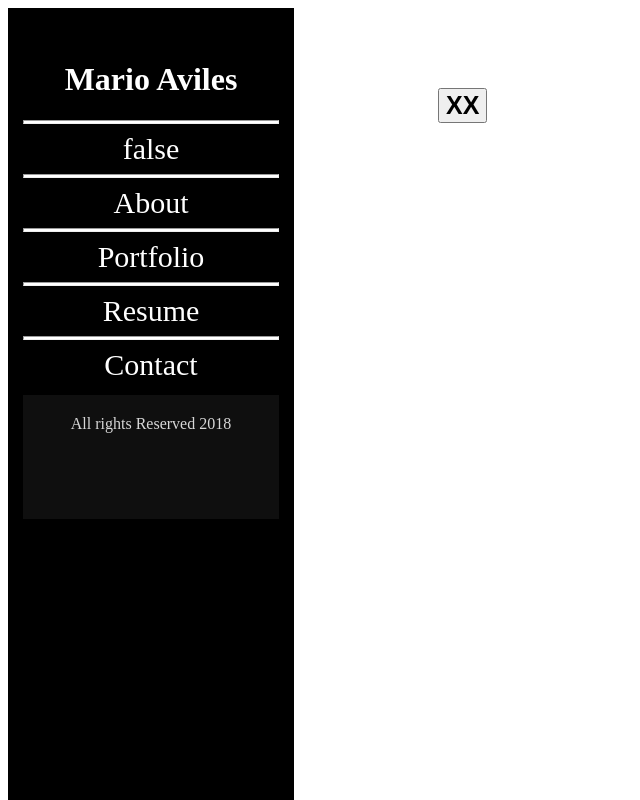
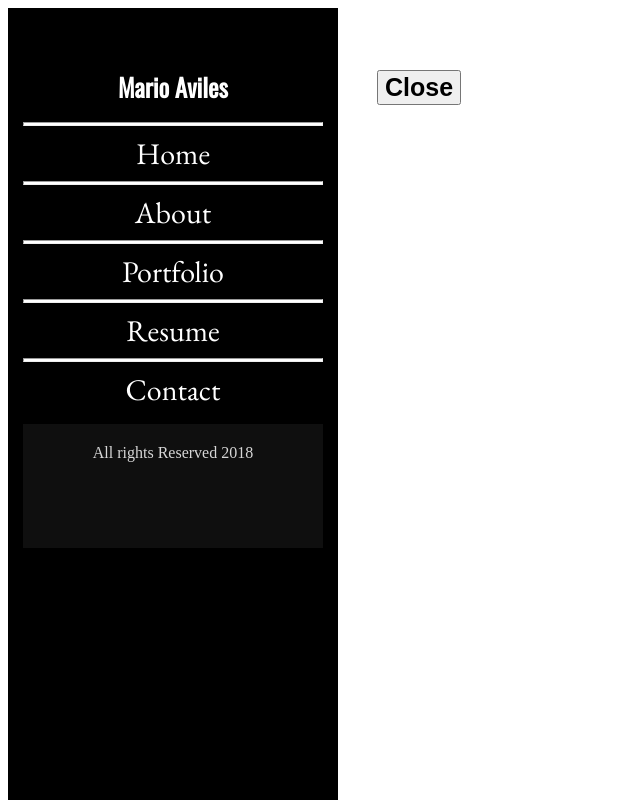
Before and after one commit to marioAv/Portfolio, an Angular app: page / in a window 1280 px wide. Shown: the whole page, without its empty margins (0-640 px from the left). Built offline with nearby package versions, Linux system fonts and the light colour scheme.

Commit message:
Side bar style and animations were added

```diff
--- a/src/app/app.module.ts
+++ b/src/app/app.module.ts
@@ -5,6 +5,7 @@ import { AppRoutingModule } from './app-routing.module';
 import { AppComponent } from './app.component';
 import { HomeComponent } from './home/home.component';
 import { SideBarComponent } from './side-bar/side-bar.component';
+import { BrowserAnimationsModule } from '@angular/platform-browser/animations';
 
 @NgModule({
   declarations: [
@@ -14,7 +15,8 @@ import { SideBarComponent } from './side-bar/side-bar.component';
   ],
   imports: [
     BrowserModule,
-    AppRoutingModule
+    AppRoutingModule,
+    BrowserAnimationsModule
   ],
   providers: [],
   bootstrap: [AppComponent]
--- a/src/app/home/home.component.scss
+++ b/src/app/home/home.component.scss
@@ -1,3 +1,4 @@
+@import "../../assets/styles/shared-styles.scss";
 
 .home-container{
     background-image:url("https://images.pexels.com/photos/34676/pexels-photo.jpg");
@@ -15,11 +16,12 @@
    font-size:100px;
    text-align:right;
    position:relative;
-   top:35%
+   top:35%;
+   font-family:$primaryFont;
 }
 
 .home-container .occupation{
-    background-color:#FEDE59;
+    background-color:$secondaryColor;
     position:relative;
     top:35%
 }
@@ -28,4 +30,5 @@
     text-align:right;
     margin-left:0px;
     font-size:33px;
+    font-family:$secondaryFont;
 }
--- a/src/app/side-bar/side-bar.component.html
+++ b/src/app/side-bar/side-bar.component.html
@@ -1,9 +1,10 @@
-<div id="nav-container" >
-  <button class="hamb" (click)="showSidebar()">XX</button>
-  <ng-container *ngIf="!showMenu">
+<button class="hamb" [@buttonAnimation]="position"  (click)="showSidebar()">{{message}}</button>
+
+<div id="nav-container" *ngIf="!showMenu" [@enterAnimation] >
+  <ng-container>
   <h1>Mario Aviles</h1>
   <hr>
-    <a routerLink="/home">{{showMenu}}</a>
+    <a routerLink="/home">Home</a>
     <hr>
     <a routerLink="/about"> About</a>
     <hr>
--- a/src/app/side-bar/side-bar.component.scss
+++ b/src/app/side-bar/side-bar.component.scss
@@ -1,17 +1,23 @@
+@import "../../assets/styles/shared-styles.scss";
+
 
 #nav-container{
-    background-color:black;
+    background-color:$primaryColor;
     color:white;
     padding:15px;
     position:fixed;
-    width:20%;
+    width:300px;
     height: 105vh;
     z-index:2;
+
+    a{
+    font-family: $secondaryFont;
+    }
 }
 .hamb{
-    position: absolute;
-    left: 430px;
-    top:80px;
+    position: fixed;
+    left: 377px;
+    top:70px;
 
     font-size:25px;
     color:black;
@@ -26,6 +32,8 @@ hr{
 #nav-container h1{
     margin-top:15%;
     text-align: center;
+    font-family: $primaryFont;
+    font-size:25px;
 }
 
 #nav-container a{
@@ -37,7 +45,9 @@ hr{
 
 }
 #nav-container a:hover{
-    color:#FEDE59;
+    background-color:$secondaryColor;
+    color:black;
+    border-radius:5px;
 }
 
 .copyright-container{
--- a/src/app/side-bar/side-bar.component.ts
+++ b/src/app/side-bar/side-bar.component.ts
@@ -1,15 +1,54 @@
 import { Component, OnInit } from '@angular/core';
+import { trigger, style, animate, transition,state } from '@angular/animations';
 
 @Component({
   selector: 'app-side-bar',
   templateUrl: './side-bar.component.html',
-  styleUrls: ['./side-bar.component.scss']
+  styleUrls: ['./side-bar.component.scss'],
+  animations: [
+    trigger(
+      'enterAnimation', [
+        transition(':leave', [
+          style({transform: 'translateX(0)', opacity: 1}),
+          animate('350ms', style({transform: 'translateX(-300px)', opacity: 0}))
+        ]),
+        transition(':enter', [
+          style({transform: 'translateX(-300px)', opacity: 0}),
+          animate('350ms', style({transform: 'translateX(0)', opacity: 1}))
+        ]),
+      ]
+    ),
+
+    trigger(
+      'buttonAnimation', [
+        state('initial',
+          style({
+              left: '377px'
+          })
+        ),
+        state('final',
+          style({
+              left: '7px'
+            }),
+        ),
+        transition('initial=>final', animate('400ms')),
+        transition('final=>initial', animate('400ms'))
+      ]
+    )
+
+
+
+  ],
 })
 export class SideBarComponent{
   showMenu:boolean=false;
+  message:string= "Close";
+  position:string="initial"
 
 
   showSidebar(){
     this.showMenu = !this.showMenu;
+    this.message = "Open";
+    this.position = this.position === 'initial' ? 'final' : 'initial';
   }
 }
--- a/src/assets/styles/shared-styles.scss
+++ b/src/assets/styles/shared-styles.scss
@@ -1,8 +1,12 @@
-// #primaryFont:
-// #secondaryFont:
+@import url('https://fonts.googleapis.com/css?family=Oswald&display=swap');
+@import url('https://fonts.googleapis.com/css?family=EB+Garamond|Oswald&display=swap');
+
+
+$primaryFont:'Oswald', sans-serif;
+$secondaryFont:'EB Garamond', serif;
 // #terciaryFont:
 
-// #primaryColor:
-// #secondaryColor:
+$primaryColor:black;
+$secondaryColor:#FEDE59;
 // #terciaryColor:
 // #fourthColor:
```
Also changed, not shown: src/app/app-routing.module.ts (+16 -16 lines).
